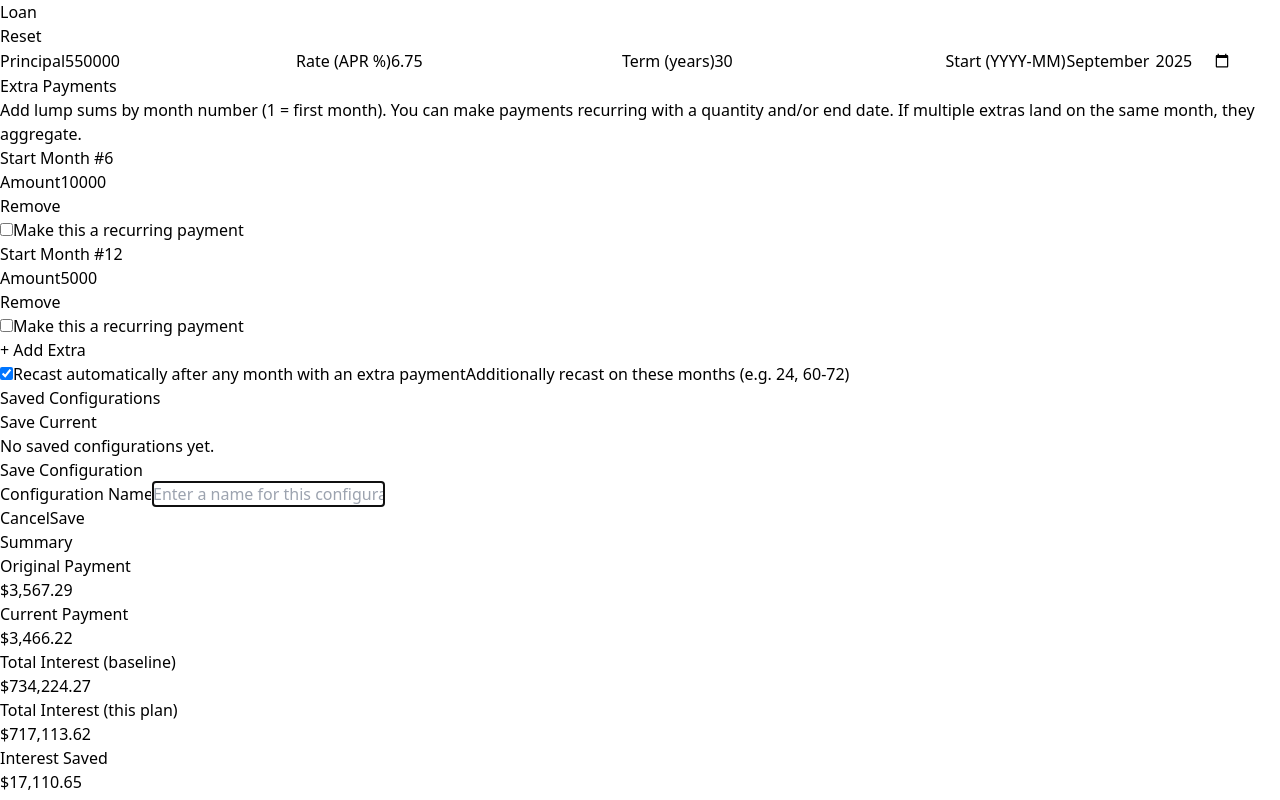
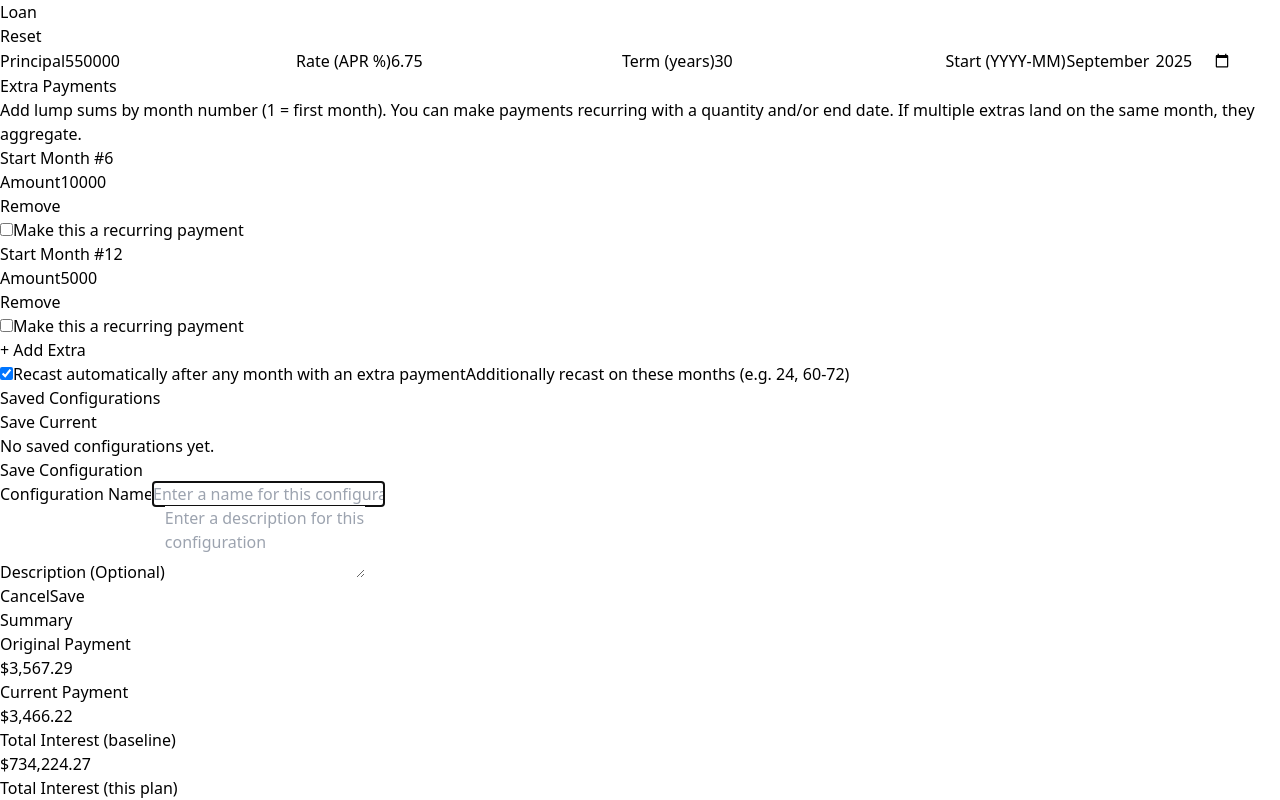
Before and after one commit to omrahman/flexible-mortgage-calculator, a React (Vite) app: page / in a window 1280 px wide. Both pictures are taken after a click on the button "Save Current". Shown: the top 800 px of the page. Built offline with nearby package versions, Linux system fonts and the light colour scheme.

Commit message:
Fix load and save

```diff
--- a/src/App.tsx
+++ b/src/App.tsx
@@ -1,5 +1,6 @@
 import MortgageRecastCalculator from "./components/MortgageRecastCalculator";
 import { ErrorBoundary } from "./components/ErrorBoundary";
+import { ConfigurationsProvider } from "./contexts/ConfigurationsContext";
 
 function App() {
   return (
@@ -9,7 +10,9 @@ function App() {
         // In a real app, you might want to send this to an error reporting service
       }}
     >
-      <MortgageRecastCalculator />
+      <ConfigurationsProvider>
+        <MortgageRecastCalculator />
+      </ConfigurationsProvider>
     </ErrorBoundary>
   );
 }
--- a/src/components/ConfigurationModal.tsx
+++ b/src/components/ConfigurationModal.tsx
@@ -1,29 +1,44 @@
 import React, { useState } from 'react';
-import { SavedConfiguration } from '../hooks/useSavedConfigurations';
+import { SavedConfiguration } from '../types';
 
 interface ConfigurationModalProps {
   isOpen: boolean;
   onClose: () => void;
-  onSave: (name: string) => void;
+  onSave: (name: string, description?: string) => void;
+  onUpdate?: (id: string, name: string, description?: string) => void;
   configuration?: SavedConfiguration | null;
 }
 
-export function ConfigurationModal({ isOpen, onClose, onSave, configuration }: ConfigurationModalProps) {
+export function ConfigurationModal({
+  isOpen,
+  onClose,
+  onSave,
+  onUpdate,
+  configuration
+}: ConfigurationModalProps) {
   const [name, setName] = useState(configuration?.name || '');
+  const [description, setDescription] = useState(configuration?.description || '');
 
   React.useEffect(() => {
     if (configuration) {
       setName(configuration.name);
+      setDescription(configuration.description || '');
     } else {
       setName('');
+      setDescription('');
     }
   }, [configuration]);
 
   const handleSubmit = (e: React.FormEvent) => {
     e.preventDefault();
     if (name.trim()) {
-      onSave(name.trim());
+      if (configuration && onUpdate) {
+        onUpdate(configuration.id, name.trim(), description.trim() || undefined);
+      } else {
+        onSave(name.trim(), description.trim() || undefined);
+      }
       setName('');
+      setDescription('');
       onClose();
     }
   };
@@ -53,6 +68,20 @@ export function ConfigurationModal({ isOpen, onClose, onSave, configuration }: C
             />
           </div>
 
+          <div className="mb-4">
+            <label htmlFor="config-description" className="block text-sm font-medium text-gray-700 mb-2">
+              Description (Optional)
+            </label>
+            <textarea
+              id="config-description"
+              value={description}
+              onChange={(e) => setDescription(e.target.value)}
+              className="w-full px-3 py-2 border border-gray-300 rounded-md focus:outline-none focus:ring-2 focus:ring-blue-500"
+              placeholder="Enter a description for this configuration"
+              rows={3}
+            />
+          </div>
+
           <div className="flex justify-end space-x-3">
             <button
               type="button"
--- a/src/components/MortgageRecastCalculator.tsx
+++ b/src/components/MortgageRecastCalculator.tsx
@@ -1,4 +1,6 @@
+import { useMemo } from 'react';
 import { useMortgageCalculation } from '../hooks/useMortgageCalculation';
+import { useConfigurations } from '../contexts/ConfigurationsContext';
 import { LoanInputs } from './LoanInputs';
 import { ExtraPayments } from './ExtraPayments';
 import { SummarySection } from './SummarySection';
@@ -39,11 +41,14 @@ export default function MortgageRecastCalculator() {
     handleUpdateExtra,
     clearAllInputs,
     loadConfiguration,
+    markChangesAsSaved,
 
     // State
     loadedConfigurationId,
+    hasUnsavedChanges,
   } = useMortgageCalculation();
 
+  const { updateConfiguration, getConfiguration, configurations } = useConfigurations();
 
   const handleDownloadCSV = () => {
     downloadCSV(csvFor(result.rows), CSV_FILENAME);
@@ -51,12 +56,44 @@ export default function MortgageRecastCalculator() {
 
   const handleLoadConfiguration = async (config: any) => {
     try {
-      await loadConfiguration(config, config.id);
+      // Convert SavedConfiguration to CachedInputs format
+      const cachedInputs = config.inputs;
+      await loadConfiguration(cachedInputs, config.id);
     } catch (error) {
       console.error('Error loading configuration:', error);
       throw error; // Re-throw to let the UI handle it
     }
   };
+
+  const handleSaveChanges = (configId: string) => {
+    // Get the current configuration to preserve name and description
+    const currentConfig = getConfiguration(configId);
+
+    if (currentConfig) {
+      // Update the configuration with current inputs while preserving name and description
+      updateConfiguration(
+        configId,
+        currentConfig.name,
+        currentConfig.description || '',
+        currentInputs
+      );
+
+      // Mark changes as saved to reset the unsaved changes indicator
+      markChangesAsSaved();
+    }
+  };
+
+  // Get current inputs for saving
+  const currentInputs = useMemo(() => ({
+    principal,
+    rate,
+    termYears,
+    startYM,
+    extras,
+    autoRecast,
+    recastMonthsText,
+    showAll,
+  }), [principal, rate, termYears, startYM, extras, autoRecast, recastMonthsText, showAll]);
 
 
   return (
@@ -91,6 +128,9 @@ export default function MortgageRecastCalculator() {
           <SavedConfigurations
             onLoadConfiguration={handleLoadConfiguration}
             loadedConfigurationId={loadedConfigurationId}
+            currentInputs={currentInputs}
+            hasUnsavedChanges={hasUnsavedChanges}
+            onSaveChanges={handleSaveChanges}
           />
         </div>
 
--- a/src/components/SavedConfigurations.tsx
+++ b/src/components/SavedConfigurations.tsx
@@ -1,14 +1,26 @@
-import { useState } from 'react';
-import { useSavedConfigurations, SavedConfiguration } from '../hooks/useSavedConfigurations';
+import { useState, useEffect } from 'react';
+import { useConfigurations } from '../contexts/ConfigurationsContext';
 import { ConfigurationModal } from './ConfigurationModal';
+import { SavedConfiguration, CachedInputs } from '../types';
 
 interface SavedConfigurationsProps {
   onLoadConfiguration: (config: SavedConfiguration) => void;
   loadedConfigurationId?: string | null;
+  currentInputs: CachedInputs;
+  hasUnsavedChanges?: boolean;
+  onSaveChanges?: (configId: string) => void;
 }
 
-export function SavedConfigurations({ onLoadConfiguration, loadedConfigurationId }: SavedConfigurationsProps) {
-  const { configurations, deleteConfiguration } = useSavedConfigurations();
+export function SavedConfigurations({
+  onLoadConfiguration,
+  loadedConfigurationId,
+  currentInputs,
+  hasUnsavedChanges = false,
+  onSaveChanges
+}: SavedConfigurationsProps) {
+  const { configurations, saveConfiguration, updateConfiguration, deleteConfiguration } = useConfigurations();
+
+
   const [isModalOpen, setIsModalOpen] = useState(false);
   const [editingConfig, setEditingConfig] = useState<SavedConfiguration | null>(null);
 
@@ -27,13 +39,20 @@ export function SavedConfigurations({ onLoadConfiguration, loadedConfigurationId
     setIsModalOpen(true);
   };
 
-  const handleSave = (name: string) => {
+  const handleSave = (name: string, description?: string) => {
     if (editingConfig) {
       // Update existing configuration
-      const updatedConfig = { ...editingConfig, name };
-      onLoadConfiguration(updatedConfig);
+      updateConfiguration(editingConfig.id, name, description || '', currentInputs);
       setEditingConfig(null);
+    } else {
+      // Save new configuration
+      saveConfiguration(name, description || '', currentInputs);
     }
+  };
+
+  const handleUpdate = (id: string, name: string, description?: string) => {
+    updateConfiguration(id, name, description || '', currentInputs);
+    setEditingConfig(null);
   };
 
   const handleCloseModal = () => {
@@ -41,16 +60,32 @@ export function SavedConfigurations({ onLoadConfiguration, loadedConfigurationId
     setEditingConfig(null);
   };
 
+  const handleSaveChanges = () => {
+    if (loadedConfigurationId && onSaveChanges) {
+      onSaveChanges(loadedConfigurationId);
+    }
+  };
+
   return (
     <div className="bg-white rounded-lg shadow p-6">
       <div className="flex items-center justify-between mb-4">
         <h3 className="text-lg font-semibold text-gray-900">Saved Configurations</h3>
+        <div className="flex items-center space-x-2">
+          {hasUnsavedChanges && loadedConfigurationId && (
+            <button
+              onClick={handleSaveChanges}
+              className="px-3 py-1 text-sm bg-orange-600 text-white rounded-md hover:bg-orange-700 transition-colors"
+            >
+              Save Changes
+            </button>
+          )}
           <button
             onClick={() => setIsModalOpen(true)}
             className="px-3 py-1 text-sm bg-blue-600 text-white rounded-md hover:bg-blue-700 transition-colors"
           >
             Save Current
           </button>
+        </div>
       </div>
 
       {configurations.length === 0 ? (
@@ -62,16 +97,26 @@ export function SavedConfigurations({ onLoadConfiguration, loadedConfigurationId
               key={config.id}
               className={`flex items-center justify-between p-3 border rounded-md ${
                 loadedConfigurationId === config.id
-                  ? 'border-blue-500 bg-blue-50'
+                  ? hasUnsavedChanges
+                    ? 'border-orange-500 bg-orange-50'
+                    : 'border-blue-500 bg-blue-50'
                   : 'border-gray-200 hover:border-gray-300'
               }`}
             >
               <div className="flex-1 min-w-0">
-                <p className="text-sm font-medium text-gray-900 truncate">
+                <p className="text-sm font-medium text-gray-900 truncate flex items-center">
                   {config.name}
+                  {loadedConfigurationId === config.id && hasUnsavedChanges && (
+                    <span className="ml-2 text-orange-600 text-xs font-bold">●</span>
+                  )}
                 </p>
+                {config.description && (
+                  <p className="text-xs text-gray-600 truncate">
+                    {config.description}
+                  </p>
+                )}
                 <p className="text-xs text-gray-500">
-                  ${config.principal.toLocaleString()} • {config.rate}% • {config.termYears} years
+                  ${config.inputs.principal} • {config.inputs.rate}% • {config.inputs.termYears} years
                 </p>
                 <p className="text-xs text-gray-400">
                   {new Date(config.createdAt).toLocaleDateString()}
@@ -107,6 +152,7 @@ export function SavedConfigurations({ onLoadConfiguration, loadedConfigurationId
         isOpen={isModalOpen}
         onClose={handleCloseModal}
         onSave={handleSave}
+        onUpdate={handleUpdate}
         configuration={editingConfig}
       />
     </div>
--- /dev/null
+++ b/src/contexts/ConfigurationsContext.tsx
@@ -0,0 +1,35 @@
+import React, { createContext, useContext, ReactNode } from 'react';
+import { useSavedConfigurations } from '../hooks/useSavedConfigurations';
+import { SavedConfiguration, CachedInputs } from '../types';
+
+interface ConfigurationsContextType {
+  configurations: SavedConfiguration[];
+  saveConfiguration: (name: string, description: string, inputs: CachedInputs) => string;
+  updateConfiguration: (id: string, name: string, description: string, inputs: CachedInputs) => void;
+  deleteConfiguration: (id: string) => void;
+  getConfiguration: (id: string) => SavedConfiguration | undefined;
+}
+
+const ConfigurationsContext = createContext<ConfigurationsContextType | undefined>(undefined);
+
+interface ConfigurationsProviderProps {
+  children: ReactNode;
+}
+
+export function ConfigurationsProvider({ children }: ConfigurationsProviderProps) {
+  const configurationsData = useSavedConfigurations();
+
+  return (
+    <ConfigurationsContext.Provider value={configurationsData}>
+      {children}
+    </ConfigurationsContext.Provider>
+  );
+}
+
+export function useConfigurations() {
+  const context = useContext(ConfigurationsContext);
+  if (context === undefined) {
+    throw new Error('useConfigurations must be used within a ConfigurationsProvider');
+  }
+  return context;
+}
--- a/src/hooks/useMortgageCalculation.ts
+++ b/src/hooks/useMortgageCalculation.ts
@@ -34,6 +34,12 @@ export const useMortgageCalculation = () => {
   // Track which configuration is currently loaded (if any)
   const [loadedConfigurationId, setLoadedConfigurationId] = useLocalStorage<string | null>(
     'mortgage-calculator-loaded-config-id',
+    null
+  );
+
+  // Track the original inputs when a configuration is loaded
+  const [originalInputs, setOriginalInputs] = useLocalStorage<CachedInputs | null>(
+    'mortgage-calculator-original-inputs',
     null
   );
 
@@ -175,12 +181,39 @@ export const useMortgageCalculation = () => {
   const loadConfiguration = (configInputs: CachedInputs, configId?: string) => {
     setCachedInputs(configInputs);
     setLoadedConfigurationId(configId || null);
+    setOriginalInputs(configInputs); // Store original inputs for comparison
   };
 
   // Function to clear loaded configuration tracking
   const clearLoadedConfiguration = () => {
     setLoadedConfigurationId(null);
+    setOriginalInputs(null);
   };
+
+  // Function to mark changes as saved (reset original inputs to current)
+  const markChangesAsSaved = () => {
+    if (loadedConfigurationId) {
+      setOriginalInputs(cachedInputs);
+    }
+  };
+
+  // Function to check if current inputs have been modified from the loaded configuration
+  const hasUnsavedChanges = useMemo(() => {
+    if (!loadedConfigurationId || !originalInputs) {
+      return false;
+    }
+
+    return (
+      cachedInputs.principal !== originalInputs.principal ||
+      cachedInputs.rate !== originalInputs.rate ||
+      cachedInputs.termYears !== originalInputs.termYears ||
+      cachedInputs.startYM !== originalInputs.startYM ||
+      cachedInputs.autoRecast !== originalInputs.autoRecast ||
+      (cachedInputs.recastMonthsText || '') !== (originalInputs.recastMonthsText || '') ||
+      cachedInputs.showAll !== originalInputs.showAll ||
+      JSON.stringify(cachedInputs.extras) !== JSON.stringify(originalInputs.extras)
+    );
+  }, [loadedConfigurationId, originalInputs, cachedInputs]);
 
   return {
     // State
@@ -214,8 +247,10 @@ export const useMortgageCalculation = () => {
     clearAllInputs,
     loadConfiguration,
     clearLoadedConfiguration,
+    markChangesAsSaved,
 
     // State
     loadedConfigurationId,
+    hasUnsavedChanges,
   };
 };
```
Also changed, not shown: src/hooks/useSavedConfigurations.ts (+16 -23 lines). Lines whose indentation alone changed are shown as unchanged.
